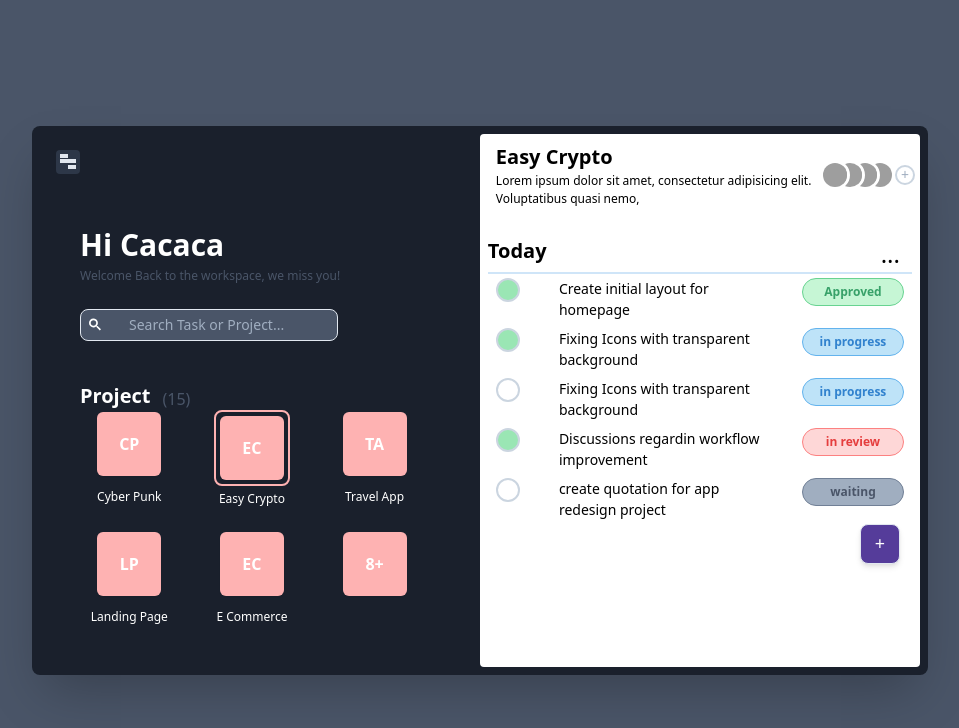
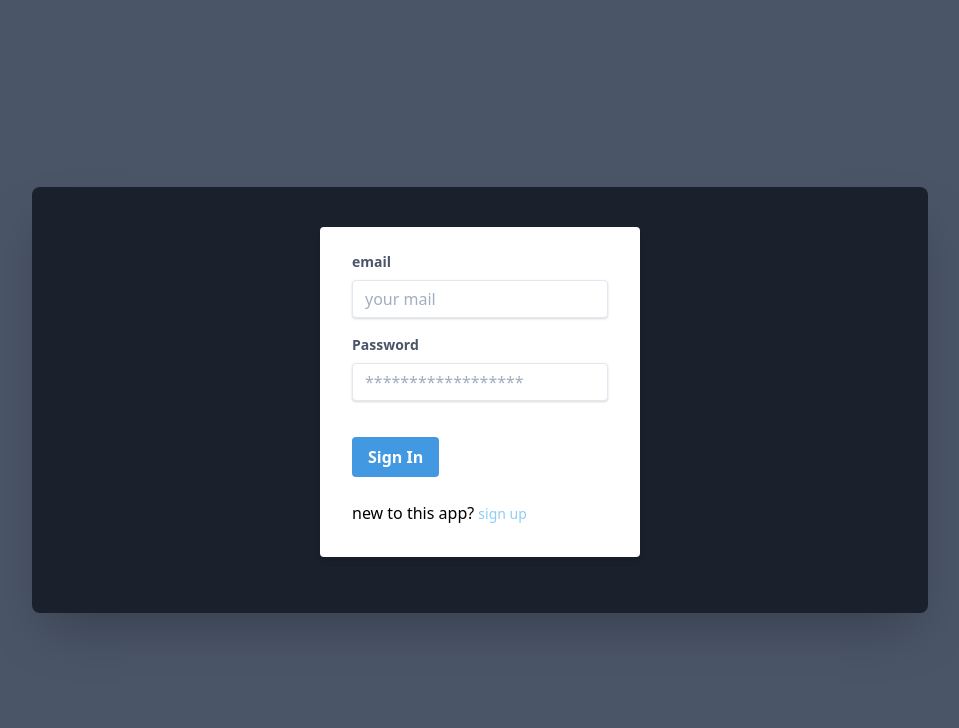
Before and after one commit to irfanmaulanasam/fe_test_transisi, a Vue app: page / in a window 1280 px wide. Shown: the top 728 px of the page, without its empty margins (160-1119 px from the left). Built offline with nearby package versions, Linux system fonts and the light colour scheme; grey boxes are pictures that could not be loaded.

Commit message:
login and register setup from reqres

```diff
--- a/src/App.vue
+++ b/src/App.vue
@@ -1,31 +1,35 @@
 <template>
   <div class="bg-gray-700">
-    <div class="flex max-w-4xl  items-center h-auto lg:h-screen flex-wrap mx-auto my-auto">
+    <div class="flex max-w-4xl items-center h-auto lg:h-screen flex-wrap mx-auto my-auto">
       <div
         id="profile"
-        class="flex flex-col lg:flex-row w-full  h-auto justify-between rounded-lg shadow-2xl bg-white mx-6 lg:mx-0 bg-gray-900"
+        class="flex flex-col lg:flex-row w-full h-auto rounded-lg shadow-2xl mx-6 lg:mx-0 bg-gray-900"
+        :class="{'justify-around ':token,'justify-center items-center':!token}"
       >
-        <profile class="w-1/2"/>
-        <todo class="w-1/2"/>
+        <profile v-if="token" class="w-1/2" />
+        <todo v-if="token" class="w-1/2" />
+        <loginForm v-if="!token" />
       </div>
     </div>
   </div>
 </template>
 
 <script>
-import profile from '@/components/layout/profile.vue';
-import todo from '@/components/layout/todo.vue';
+import profile from "@/components/layout/profile.vue";
+import todo from "@/components/layout/todo.vue";
+import loginForm from "@/components/login";
 export default {
-  components:{
+  components: {
     profile,
-    todo
+    todo,
+    loginForm
   },
-  computed:{
-    token(){
-      return this.$store.state.token
+  computed: {
+    token() {
+      return this.$store.state.token;
     }
   }
-}
+};
 </script>
 <style>
 /* .app{
--- a/src/components/login.vue
+++ b/src/components/login.vue
@@ -1,46 +1,157 @@
 <template>
-  <div class="w-full max-w-xs">
+  <div class="w-full max-w-xs my-10">
     <form class="bg-white shadow-md rounded px-8 pt-6 pb-8 mb-4">
       <div class="mb-4">
-        <label class="block text-gray-700 text-sm font-bold mb-2" for="username">
-          Username
-        </label>
-        <input class="shadow appearance-none border rounded w-full py-2 px-3 text-gray-700 leading-tight focus:outline-none focus:shadow-outline" id="username" type="text" placeholder="Username">
+        <label class="block text-gray-700 text-sm font-bold mb-2" for="email">email</label>
+        <input
+          class="shadow appearance-none border rounded w-full py-2 px-3 text-gray-700 leading-tight focus:outline-none focus:shadow-outline"
+          :class="{'border-red-500':!email && notCompleted}"
+          id="email"
+          type="text"
+          placeholder="your mail"
+          v-model="email"
+        />
+        <p
+          v-if="!email && notCompleted"
+          class="text-red-500 text-xs italic"
+        >Please choose your email.</p>
       </div>
       <div class="mb-6">
-        <label class="block text-gray-700 text-sm font-bold mb-2" for="password">
-          Password
-        </label>
-        <input class="shadow appearance-none border border-red-500 rounded w-full py-2 px-3 text-gray-700 mb-3 leading-tight focus:outline-none focus:shadow-outline" id="password" type="password" placeholder="******************">
-        <p class="text-red-500 text-xs italic">Please choose a password.</p>
+        <label class="block text-gray-700 text-sm font-bold mb-2" for="password">Password</label>
+        <input
+          class="shadow appearance-none border rounded w-full py-2 px-3 text-gray-700 mb-3 leading-tight focus:outline-none focus:shadow-outline"
+          :class="{'border-red-500':!password && notCompleted}"
+          id="password"
+          type="password"
+          v-model="password"
+          placeholder="******************"
+        />
+        <p
+          v-if="!password && notCompleted"
+          class="text-red-500 text-xs italic"
+        >Please fill your password.</p>
       </div>
-      <div class="flex items-center justify-between">
-        <button class="bg-blue-500 hover:bg-blue-700 text-white font-bold py-2 px-4 rounded focus:outline-none focus:shadow-outline" type="button">
-          Sign In
+      <div v-if="!error" class="flex items-center justify-between">
+        <button
+          class="bg-blue-500 hover:bg-blue-700 text-white font-bold py-2 px-4 rounded focus:outline-none focus:shadow-outline"
+          @click="sendLogin"
+          type="button"
+        >
+          <span v-if="!requesting">Sign In</span>
+          <span v-else>Waiting...</span>
         </button>
-        <a class="inline-block align-baseline font-bold text-sm text-blue-500 hover:text-blue-800" href="#">
-          Forgot Password?
-        </a>
+        <!-- <a
+          class="inline-block align-baseline font-medium text-sm text-blue-300 hover:text-blue-800"
+          href="#"
+        >Forgot Password?</a> -->
       </div>
+      <div v-else class="flex flex-col items-center justify-center">
+        <p
+          class="text-xs mx-2 my-1 text-gray-800 font-medium italic"
+          v-if="approvedSignUp"
+        >User not Found, Wanna Sign Up?</p>
+        <p class="text-sm mx-2 my-1 text-red-500 font-medium" v-if="membership">
+          Sorry You cant register as a member today
+          <br />
+          <span class="text-gray-800">please contacting our admin</span>
+        </p>
+        <button
+          class="bg-blue-500 hover:bg-blue-700 text-white font-bold py-2 px-4 rounded focus:outline-none focus:shadow-outline"
+          @click="sendRegister"
+          type="button"
+        >
+          <span v-if="!requesting">Sign Up</span>
+          <span v-else>Waiting...</span>
+        </button>
+      </div>
+        <div class="w-auto mt-6" v-if="!error">
+          new to this app?
+          <span
+            class="inline-block align-baseline font-medium text-sm text-blue-300 hover:text-blue-800"
+            @click="gotoSignUp"
+          >
+            sign up
+          </span>
+        </div>
     </form>
-    <p class="text-center text-gray-500 text-xs">
-      &copy;2020 Acme Corp. All rights reserved.
-    </p>
   </div>
 </template>
 
 <script>
+import axios from "axios";
 export default {
-
-}
+  data() {
+    return {
+      email: "",
+      password: "",
+      notCompleted: false,
+      requesting: false,
+      approvedSignUp:false,
+      membership: false,
+      res: null,
+      error: null
+    };
+  },
+  methods: {
+    gotoSignUp(){
+      this.approvedSignUp = false
+      this.error = true
+    },
+    checkForm() {
+      this.requesting = !this.requesting;
+      if (!this.email || !this.password) {
+        this.requesting = !this.requesting;
+        this.notCompleted = !this.notCompleted;
+        return false;
+      } else {
+        return true;
+      }
+    },
+    saveEmail() {
+      this.$store.state.userDetail.email = this.email;
+      this.$store.state.userDetail.password = this.password;
+    },
+    sendLogin() {
+      if (this.checkForm()) {
+        axios
+          .post("https:/reqres.in/api/login", {
+            email: this.email,
+            password: this.password
+          })
+          .then(({ data }) => {
+            this.saveEmail();
+            this.requesting = !this.requesting;
+            this.$store.state.token = data.token;
+          })
+          .catch(error => {
+            this.requesting = !this.requesting;
+            this.approvedSignUp= !this.approvedSignUp
+            this.error = error;
+          });
+      }
+    },
+    sendRegister() {
+      if (this.checkForm()) {
+        axios
+          .post("https:/reqres.in/api/register", {
+            email: this.email,
+            password: this.password
+          })
+          .then(({ data }) => {
+            this.saveEmail();
+            this.requesting = !this.requesting;
+            this.$store.state.token = data.token;
+          })
+          .catch(error => {
+            this.requesting = !this.requesting;
+            this.membership = !this.membership;
+            this.error = error;
+          });
+      }
+    }
+  }
+};
 </script>
 
 <style>
-.modal {
-      transition: opacity 0.25s ease;
-    }
-    body.modal-active {
-      overflow-x: hidden;
-      overflow-y: visible !important;
-    }
 </style>
--- a/src/components/task/avatar.vue
+++ b/src/components/task/avatar.vue
@@ -1,18 +1,38 @@
 <template>
-  <div class="flex justify-center items-center m-2">
-    <img class="avatar z-40" src="http://placeimg.com/80/80/people">
-    <img class="avatar z-20" src="http://placeimg.com/80/80/animals">
-    <img class="avatar z-10" src="http://placeimg.com/80/80/tech">
-    <img class="avatar z-0" src="http://placeimg.com/80/80/sport">
-    <div class="flex justify-center items-center w-5 h-5 border-2 border-gray-400 rounded-full p-2 text-sm text-gray-500">
-      +
+  <div id="avatar">
+    <div class="flex justify-center items-center m-2" v-if="listUser.length < 1">
+      <img class="avatar object-cover z-40" src="http://placeimg.com/80/80/people">
+      <img class="avatar object-cover z-20" src="http://placeimg.com/80/80/animals">
+      <img class="avatar object-cover z-10" src="http://placeimg.com/80/80/tech">
+      <img class="avatar object-cover z-0" src="http://placeimg.com/80/80/sport">
+      <div class="flex justify-center items-center w-5 h-5 border-2 border-gray-400 rounded-full p-2 text-sm text-gray-500">
+        +
+      </div>
+    </div>
+    <div class="flex flex-wrap justify-center items-center m-2" v-else>
+      <div class="border border-red-800">
+        <img class="avatar object-cover z-40" :src="listUser[0].avatar">
+        <img class="avatar object-cover z-20" :src="hlistUser[1].avatar">
+        <img class="avatar object-cover z-10" :src="listUser[2].avatar">
+        <img class="avatar object-cover z-0" :src="listUser[3].avatar">
+        <div class="flex justify-center items-center w-5 h-5 border-2 border-gray-400 rounded-full p-2 text-sm text-gray-500">
+        +
+      </div>
+      </div>
     </div>
   </div>
 </template>
 
 <script>
 export default {
-
+  mounted(){
+    this.$store.dispatch('getListUser')
+  },
+  computed:{
+    listUser(){
+      return this.$store.state.listUser
+    }
+  }
 }
 </script>
 
--- a/src/store/index.js
+++ b/src/store/index.js
@@ -1,16 +1,17 @@
 import Vue from 'vue'
 import Vuex from 'vuex'
+import Axios from 'axios'
 
 Vue.use(Vuex)
 
 export default new Vuex.Store({
   state: {
-    token:null,
+    token: null,
     userDetail: {
-      email: 'cacaca@gmo.com',
+      email: '',
       password: '',
     },
-    listUser:[],
+    listUser: [],
     taskOrder: [
       {
         checklist: true,
@@ -38,7 +39,7 @@ export default new Vuex.Store({
         status: 0
       }
     ],
-    projectCollection:[
+    projectCollection: [
       'green house',
       'cyber punk',
       'easy crypto',
@@ -55,13 +56,32 @@ export default new Vuex.Store({
       'over load',
       'nothing',
     ],
-    selectedProject:'easy crypto'
+    selectedProject: 'easy crypto'
   },
   mutations: {
+    setListUser(state, data) {
+      state.listUser = data
+    }
   },
   actions: {
-    getListUser(){
-
+    getListUser({ commit }) {
+      Axios
+        .get('https:/reqres.in/api/users?page=1')
+        .then(res => res.data)
+        .then(data => {
+          commit('setListUser', data)
+        })
+        .catch(e => {
+          console.log(e)
+        })
+    },
+    loginUser(context) {
+      context.commit("LOGIN_USER")
+    }
+  },
+  getters:{
+    getUserDetails: state => {
+      return state.userDetails.email
     }
   },
   modules: {
--- a/tailwind.config.js
+++ b/tailwind.config.js
@@ -3,6 +3,9 @@ module.exports = {
   theme: {
     extend: {},
   },
-  variants: {},
-  plugins: [],
+  variants: {
+    objectFit: ['responsive', 'hover', 'focus'],
+  },
+  plugins: [
+  ],
 }
```
Also changed, not shown: src/components/task/index.vue (+0 -27 lines), src/assets/svg/loading.svg (added), 1 other file (tests, documents, lock files or other folders).
